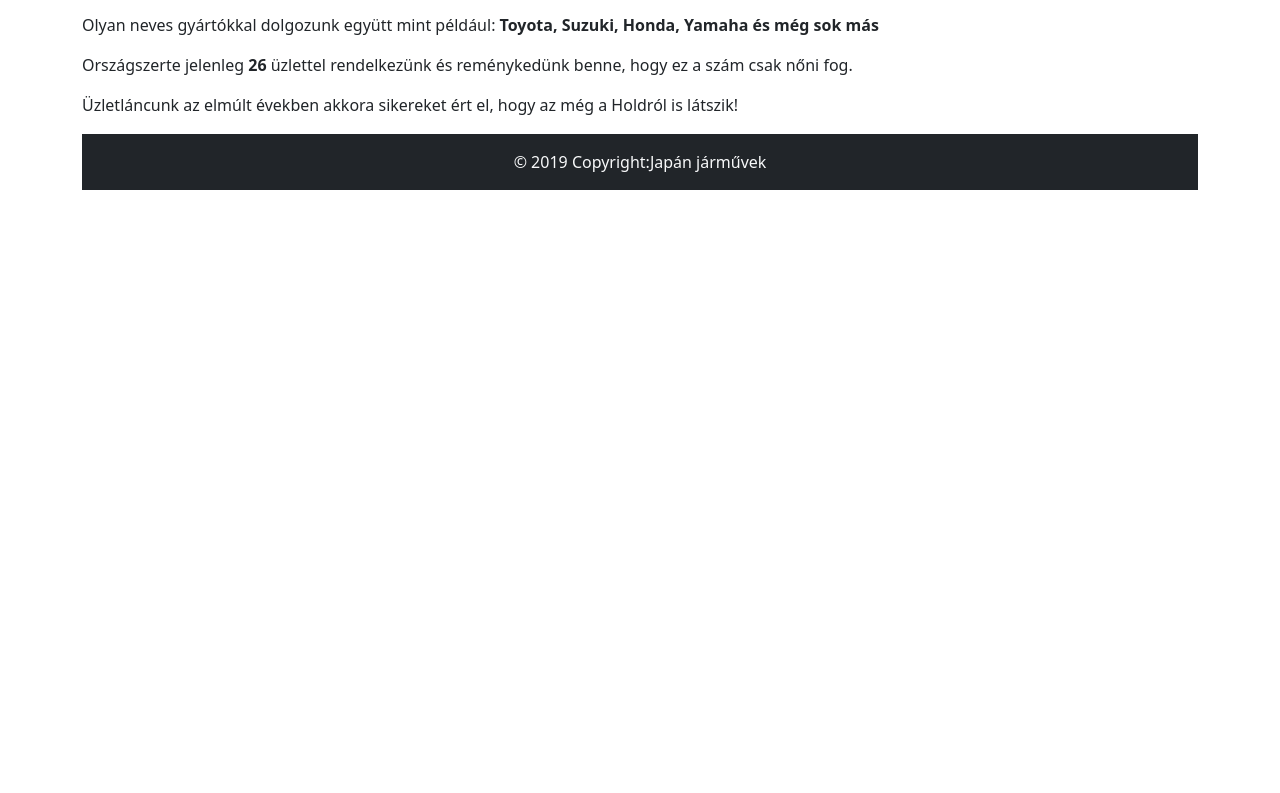
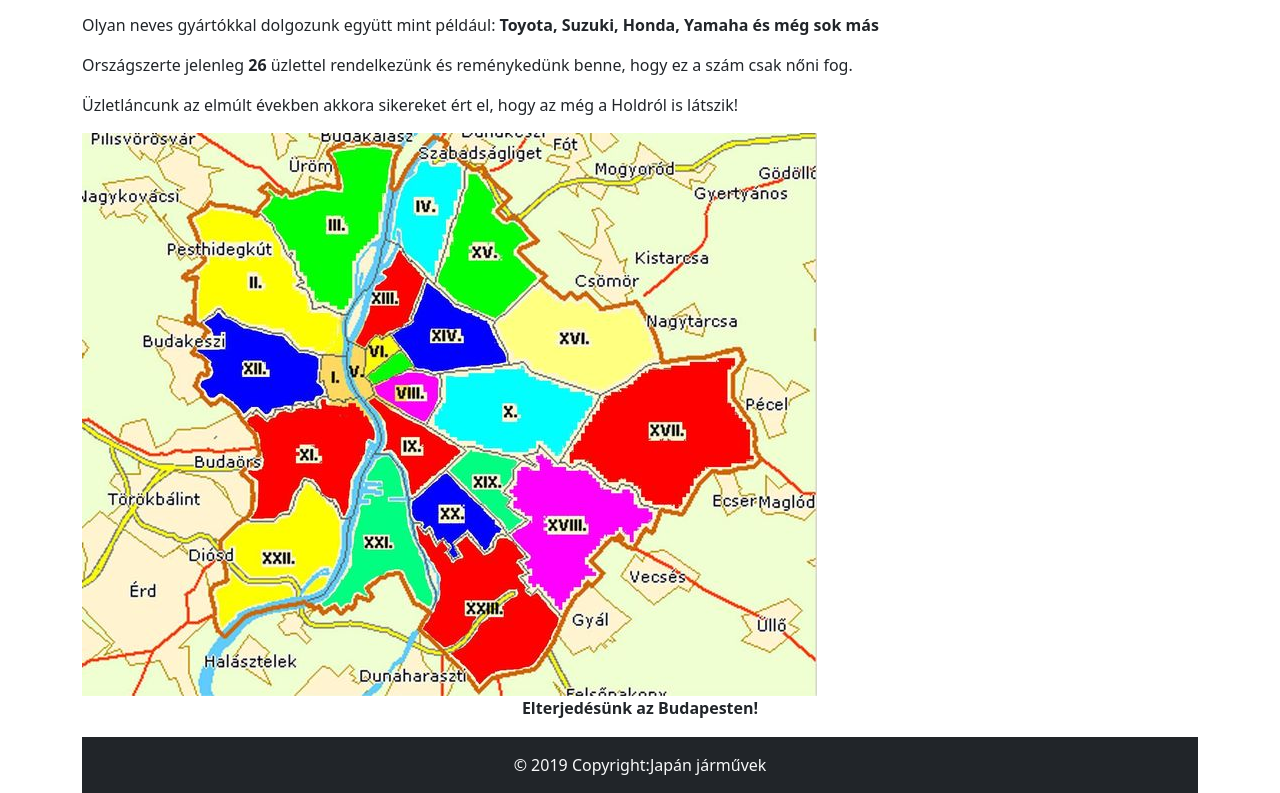
Before and after one commit to Rkrisz777/Group-4-projekt, a plain HTML site: page index.html in a window 1280 px wide. Shown: the part 259-1052 px from the top of the page. Before the commit the page ends 800 px from the top, so only its background shows below. Drawn offline with nearby package versions, Linux system fonts and the light colour scheme.

Commit message:
index módosítások

```diff
--- a/index.html
+++ b/index.html
@@ -42,6 +42,8 @@
 <p> Olyan neves gyártókkal dolgozunk együtt mint például: <b>Toyota, Suzuki, Honda, Yamaha és még sok más</b></p>
 <p>Országszerte jelenleg <b>26</b> üzlettel rendelkezünk és reménykedünk benne, hogy ez a szám csak nőni fog.</p>
 <p>Üzletláncunk az elmúlt években akkora sikereket ért el, hogy az még a Holdról is látszik!</p>
+<img class="text-center" src="képek/767c8f20c01f3b3a6393f7c95e74e88c.jpg" alt="Üzleteink">
+<p class="text-center"><b>Elterjedésünk az Budapesten!</b></p>
 </div>
 <div>
   <footer class="bg-light text-center text-lg-start" style="border-top: solid white 1px">
```
